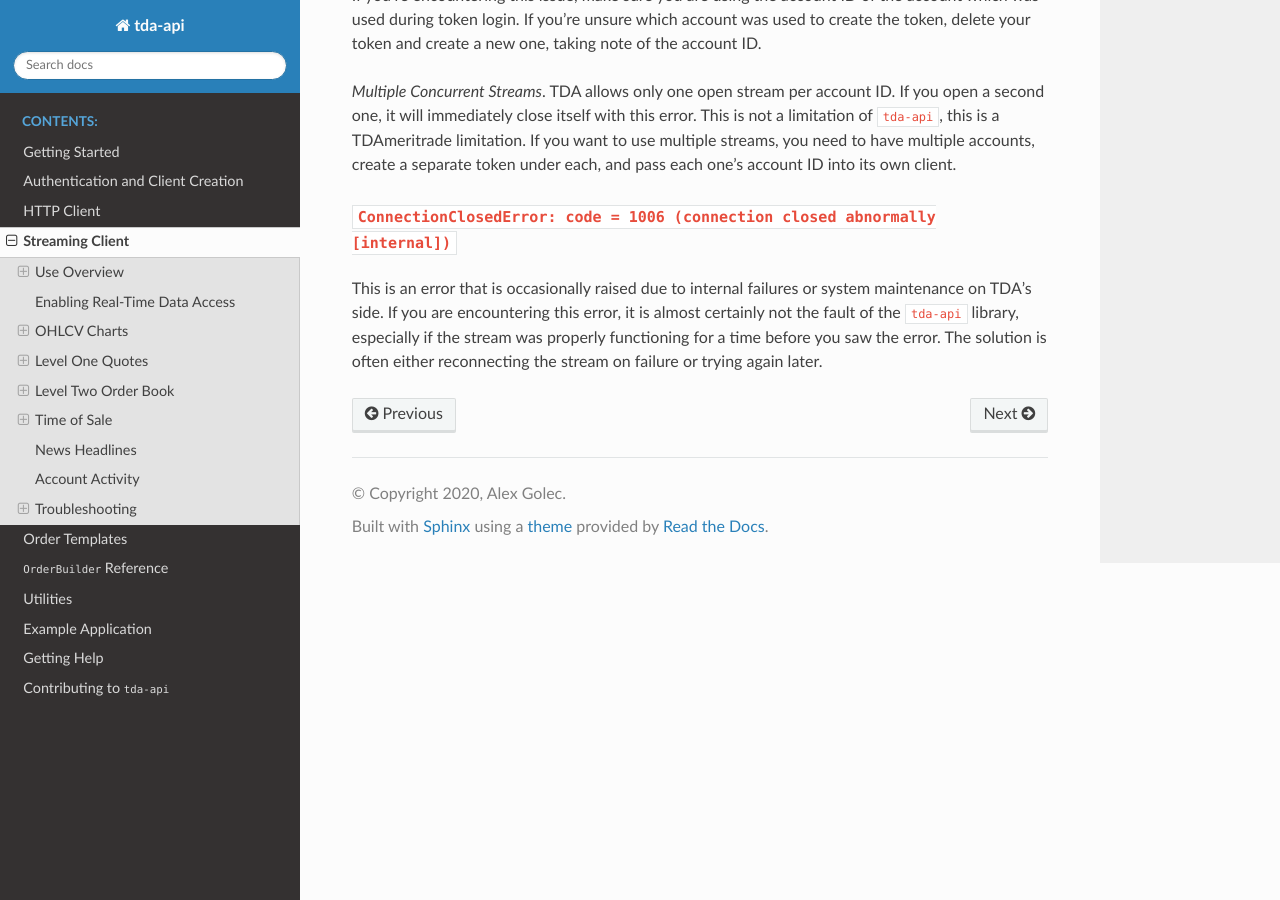
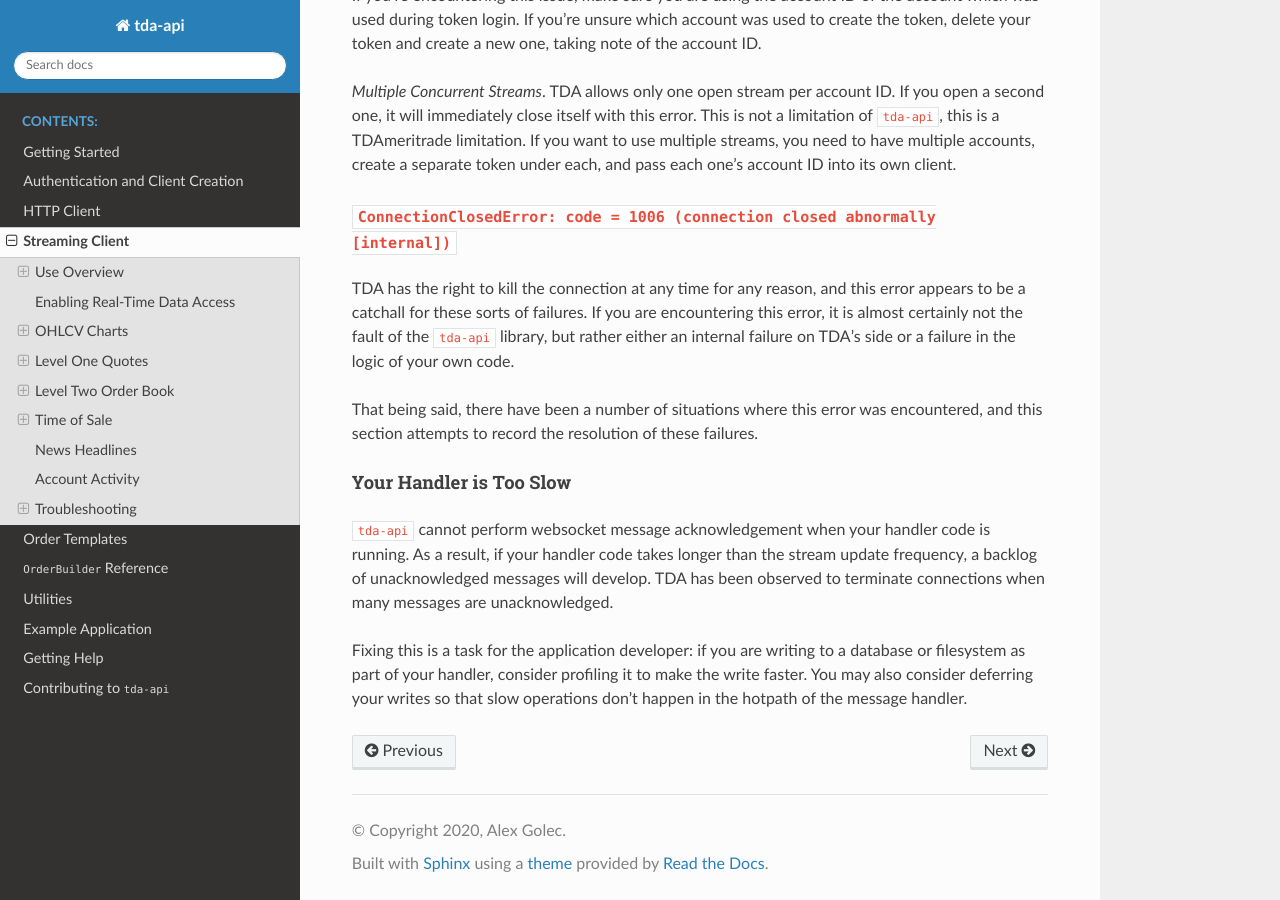
Before and after one commit to alexgolec/tda-api, a Sphinx documentation site: the page built from docs/streaming.rst, in a window 1280 px wide and 900 px high, scrolled down 13656 px. Built offline with Sphinx 7.4.7 and the Read the Docs theme 2.0.0, drawn with Linux system fonts in a browser that asks for light colours.

Commit message:
Added troubleshooting note around slow handlers

```diff
--- a/docs/streaming.rst
+++ b/docs/streaming.rst
@@ -607,8 +607,27 @@ separate token under each, and pass each one's account ID into its own client.
 ``ConnectionClosedError: code = 1006 (connection closed abnormally [internal])``
 --------------------------------------------------------------------------------
 
-This is an error that is occasionally raised due to internal failures or system
-maintenance on TDA's side. If you are encountering this error, it is almost
-certainly not the fault of the ``tda-api`` library, especially if the stream was
-properly functioning for a time before you saw the error. The solution is often
-either reconnecting the stream on failure or trying again later.
+TDA has the right to kill the connection at any time for any reason, and this
+error appears to be a catchall for these sorts of failures. If you are
+encountering this error, it is almost certainly not the fault of the
+``tda-api`` library, but rather either an internal failure on TDA's side or a
+failure in the logic of your own code.
+
+That being said, there have been a number of situations where this error was
+encountered, and this section attempts to record the resolution of these
+failures.
+
+
+~~~~~~~~~~~~~~~~~~~~~~~~
+Your Handler is Too Slow
+~~~~~~~~~~~~~~~~~~~~~~~~
+
+``tda-api`` cannot perform websocket message acknowledgement when your handler
+code is running. As a result, if your handler code takes longer than the stream
+update frequency, a backlog of unacknowledged messages will develop. TDA has
+been observed to terminate connections when many messages are unacknowledged.
+
+Fixing this is a task for the application developer: if you are writing to a
+database or filesystem as part of your handler, consider profiling it to make
+the write faster. You may also consider deferring your writes so that slow
+operations don't happen in the hotpath of the message handler.
```
